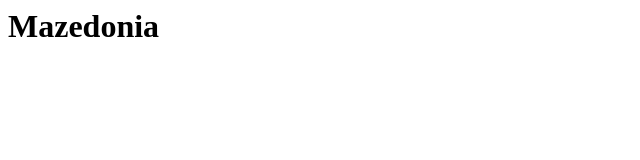
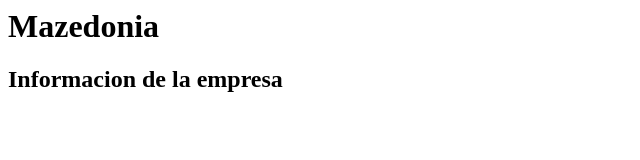
Before and after one commit to geniscarmona/Ejercicios_HTML, a plain HTML site: page index.html in a window 1280 px wide. Shown: the whole page, without its empty margins (0-640 px from the left). Drawn offline with Linux system fonts and the light colour scheme.

Commit message:
Update index.html

```diff
--- a/index.html
+++ b/index.html
@@ -1 +1,2 @@
 <h1>Mazedonia</h1>
+<h2>Informacion de la empresa</h2>
```
